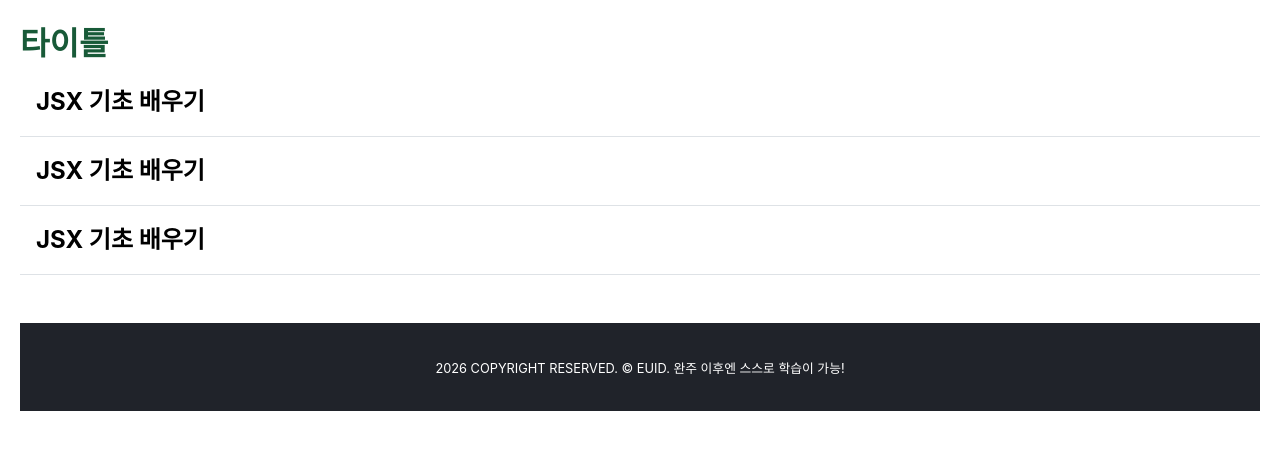
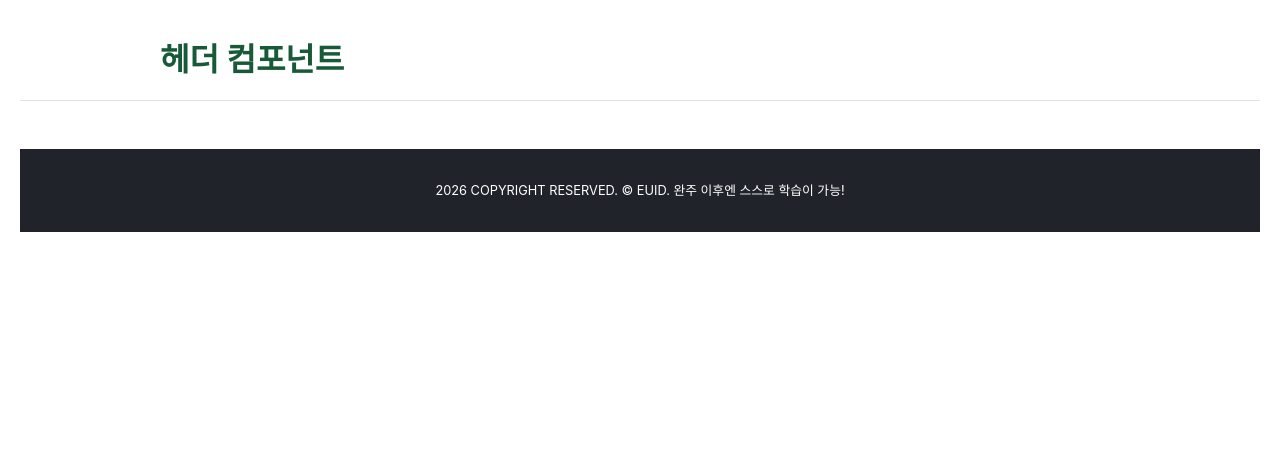
Before and after one commit to songha-5/learn-react, a React (Vite) app in the folder 02-State-이벤트-핸들링/: page / in a window 1280 px wide. Shown: the top 450 px of the page. Built offline with nearby package versions, Linux system fonts and the light colour scheme.

Commit message:
학습: wrapper를 header, footer로 감싸기

```diff
--- a/02-State-이벤트-핸들링/src/app/index.tsx
+++ b/02-State-이벤트-핸들링/src/app/index.tsx
@@ -6,15 +6,8 @@ import S from './style.module.css'
 export default function App() {
   return (
     <div className={S.container}>
-      <h1>타이틀</h1>
-      <Header />
-
       <Header>
-        <h1>ss</h1>
-      </Header>
-      <Header>
-        <h1>ss</h1>
-        <p>aa</p>
+        <h1>헤더 컴포넌트</h1>
       </Header>
       <Footer slogan={'완주 이후엔 스스로 학습이 가능!'}/>
 
--- a/02-State-이벤트-핸들링/src/components/Footer/index.tsx
+++ b/02-State-이벤트-핸들링/src/components/Footer/index.tsx
@@ -1,3 +1,4 @@
+import Wrapper from '../Wrapper'
 import S from './style.module.css'
 
 // 부모(상위) 컴포넌트가 자식(하위) 컴포넌트에 전달한 데이터 집합 props = properties
@@ -42,10 +43,12 @@ export default function Footer(props: FooterProps) {
 
   return (
     <footer className={S.footer}>
-      <small aria-label={copyrightLabel}>
-        {currentYear} COPYRIGHT RESERVED. © <abbr title="이듬(EUID)">EUID</abbr>
-        . {slogan}
-      </small>
+      <Wrapper>
+        <small aria-label={copyrightLabel}>
+          {currentYear} COPYRIGHT RESERVED. © <abbr title="이듬(EUID)">EUID</abbr>
+          . {slogan}
+        </small>
+      </Wrapper>
     </footer>
   )
 }
--- a/02-State-이벤트-핸들링/src/components/Footer/style.module.css
+++ b/02-State-이벤트-핸들링/src/components/Footer/style.module.css
@@ -4,4 +4,9 @@
   background-color: #20232a;
   color: white;
   text-align: center;
+
+  small {
+    display: block;
+    text-align: center;
+  }
 }
--- a/02-State-이벤트-핸들링/src/components/Header/index.tsx
+++ b/02-State-이벤트-핸들링/src/components/Header/index.tsx
@@ -1,5 +1,6 @@
 import type { ReactNode } from 'react'
 import S from './style.module.css'
+import Wrapper from '../Wrapper'
 
 interface HeaderProps {
   children: ReactNode
@@ -18,12 +19,9 @@ function Header(props: HeaderProps) {
 
   return (
     <header className={S.header}>
-      <h2>
-        <dfn>
-          <abbr title="JavaScript eXtension">JSX</abbr>
-        </dfn>{' '}
-        기초 배우기
-      </h2>
+      <Wrapper>
+        {props.children}
+      </Wrapper>
     </header>
   )
 }
--- a/02-State-이벤트-핸들링/src/components/Wrapper/index.tsx
+++ b/02-State-이벤트-핸들링/src/components/Wrapper/index.tsx
@@ -1,13 +1,13 @@
 import S from './style.module.css'
 
-function Wrapper() {
+function Wrapper(props: { children: React.ReactNode }) {
   /**
    * 컴포넌트 children, width 속성
    * - 컴포넌트 타입 정의 (인라인 → 인터페이스)
    * - 래퍼 내부에 넣을 (리액트) 자식 요소 설정
    * - 래퍼의 너비(width) 설정
    */
-  return <div className={S.container}>래퍼(Wrapper)</div>
+  return <div className={S.container}>{props.children}</div>
 }
 
 export default Wrapper
```
